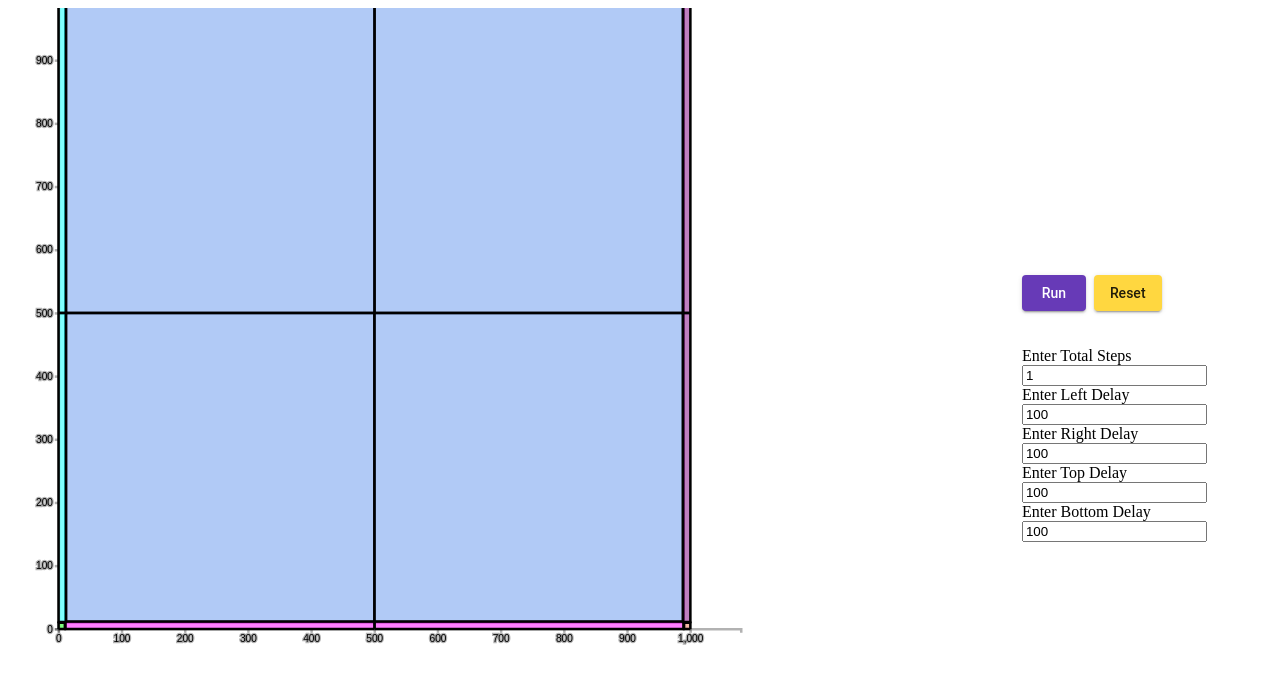
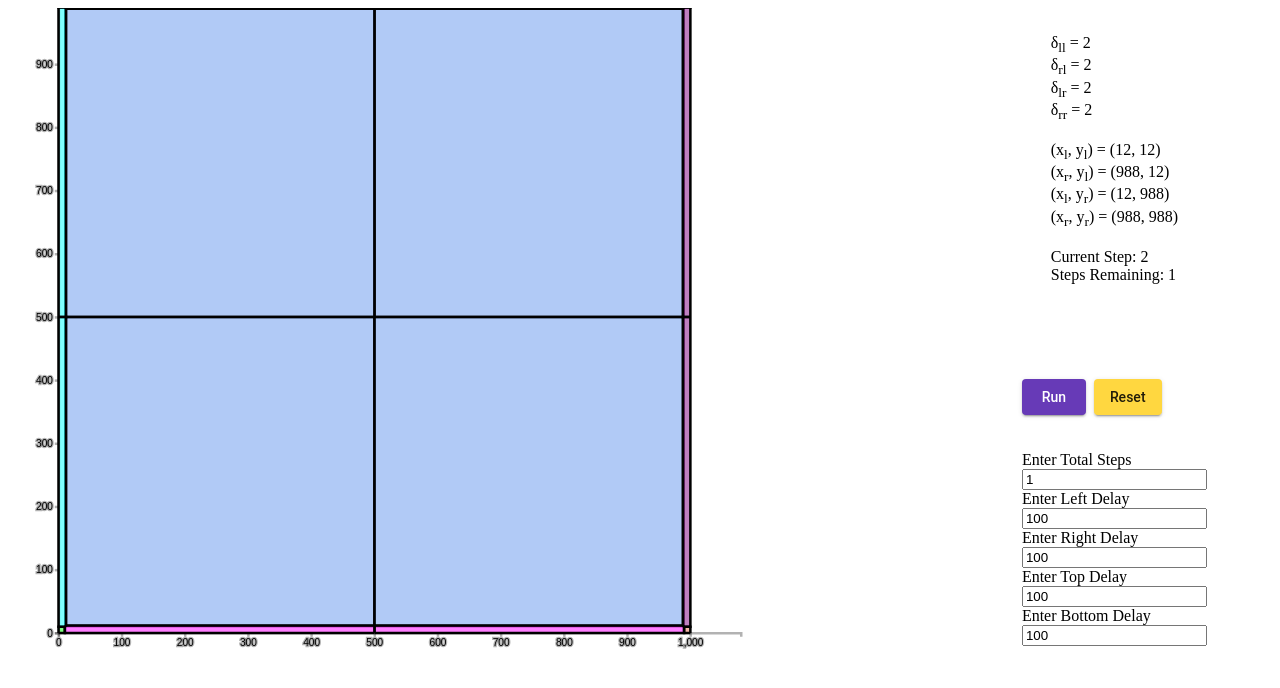
Before and after one commit to ahammouda/2DNoiseToleranceDemo, an Angular app: page / in a window 1280 px wide. Shown: the top 688 px of the page. Built offline with nearby package versions, Linux system fonts and the light colour scheme.

Commit message:
updated visualization of progress and fixed bug in state updates

```diff
--- a/src/app/app.component.html
+++ b/src/app/app.component.html
@@ -1,11 +1,27 @@
-<mat-grid-list cols="4" rowHeight="800">
-  <mat-grid-tile [colspan]="3">
+<mat-grid-list cols="4" rowHeight="100">
+  <mat-grid-tile [colspan]="3" [rowspan]="8">
 
     <svg viewBox="0 0 1500 1500"></svg>
 
   </mat-grid-tile>
-  <mat-grid-tile [colspan]="1">
+  <mat-grid-tile [colspan]="1" [rowspan]="2.5">
+    <div style="text-align: left;">
+      &delta;<sub>ll</sub> = {{dll}} <br>
+      &delta;<sub>rl</sub> = {{drl}} <br>
+      &delta;<sub>lr</sub> = {{dlr}} <br>
+      &delta;<sub>rr</sub> = {{drr}} <br>
+      <br>
+      (x<sub>l</sub>, y<sub>l</sub>) = ({{xl}}, {{yl}}) <br>
+      (x<sub>r</sub>, y<sub>l</sub>) = ({{xr}}, {{yl}}) <br>
+      (x<sub>l</sub>, y<sub>r</sub>) = ({{xl}}, {{yr}}) <br>
+      (x<sub>r</sub>, y<sub>r</sub>) = ({{xr}}, {{yr}}) <br>
+      <br>
+      Current Step: {{currentStep}} <br>
+      Steps Remaining: {{priorSteps + controls.get('totalSteps').value }}
+    </div>
+  </mat-grid-tile>
 
+  <mat-grid-tile [colspan]="1" [rowspan]="4">
     <div [formGroup]="controls">
       <div class="example-button-row">
 
--- a/src/app/app.component.ts
+++ b/src/app/app.component.ts
@@ -125,7 +125,7 @@ export class AppComponent implements OnInit {
       this.drl = this.drl - 1;  this.drr = this.drr - 1;
 
     } else if (this.eX(a) === -1 && this.eY(a) === 0 ) {
-      this.xl = this.xr - 1;
+      this.xl = this.xl - 1;
       this.dll = this.dll - 1;  this.dlr = this.dlr - 1;
 
       // Corners
@@ -214,9 +214,14 @@ export class AppComponent implements OnInit {
       // Conditionally update state according to formConrols interrupt settings, etc
       this.conditionallyUpdateState(a);
 
+      // RESET: NOTE - shouldn't be necessary depending on the reference logic of variables
       this.P = [
         [[this.xl, this.yl], [this.xr, this.yl]],
         [[this.xl, this.yr], [this.xr, this.yr]],
+      ];
+      this.DELTA = [
+        [this.dll, this.drl],
+        [this.dlr, this.drr],
       ];
     }); // End R/region loop
 
```
